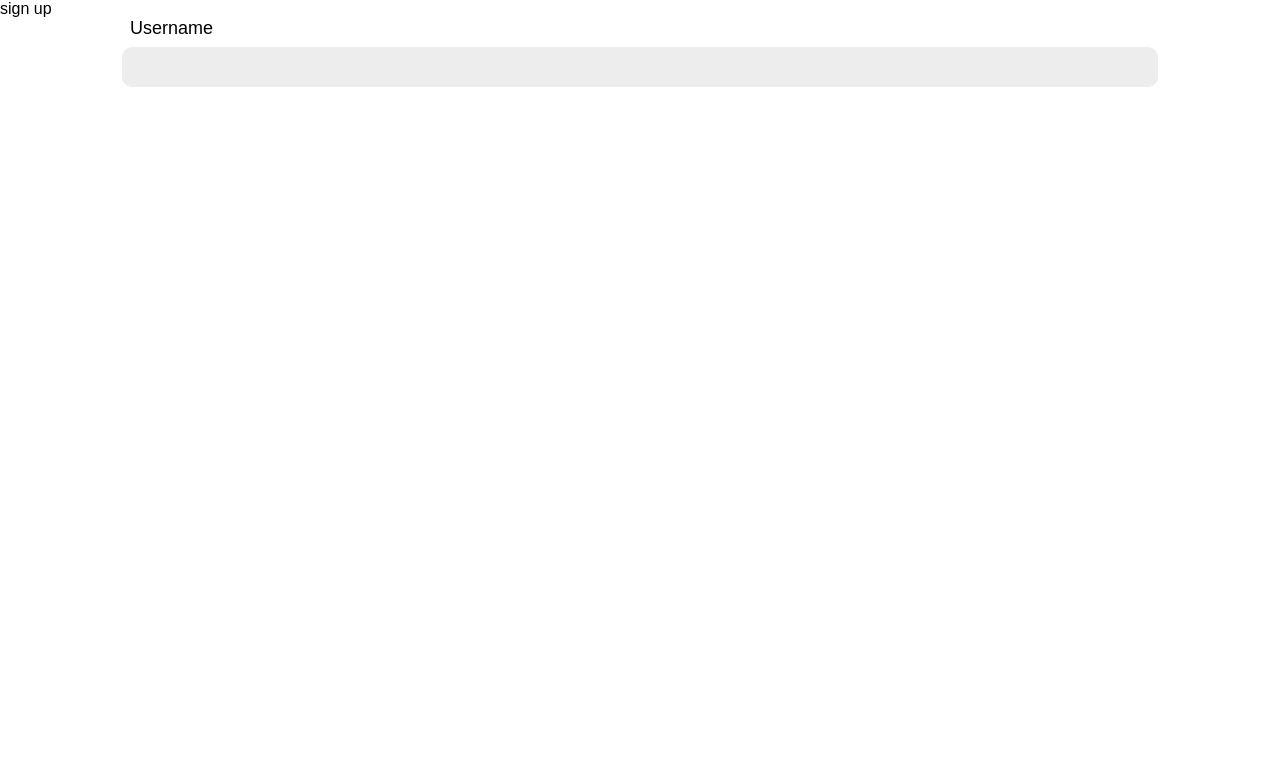
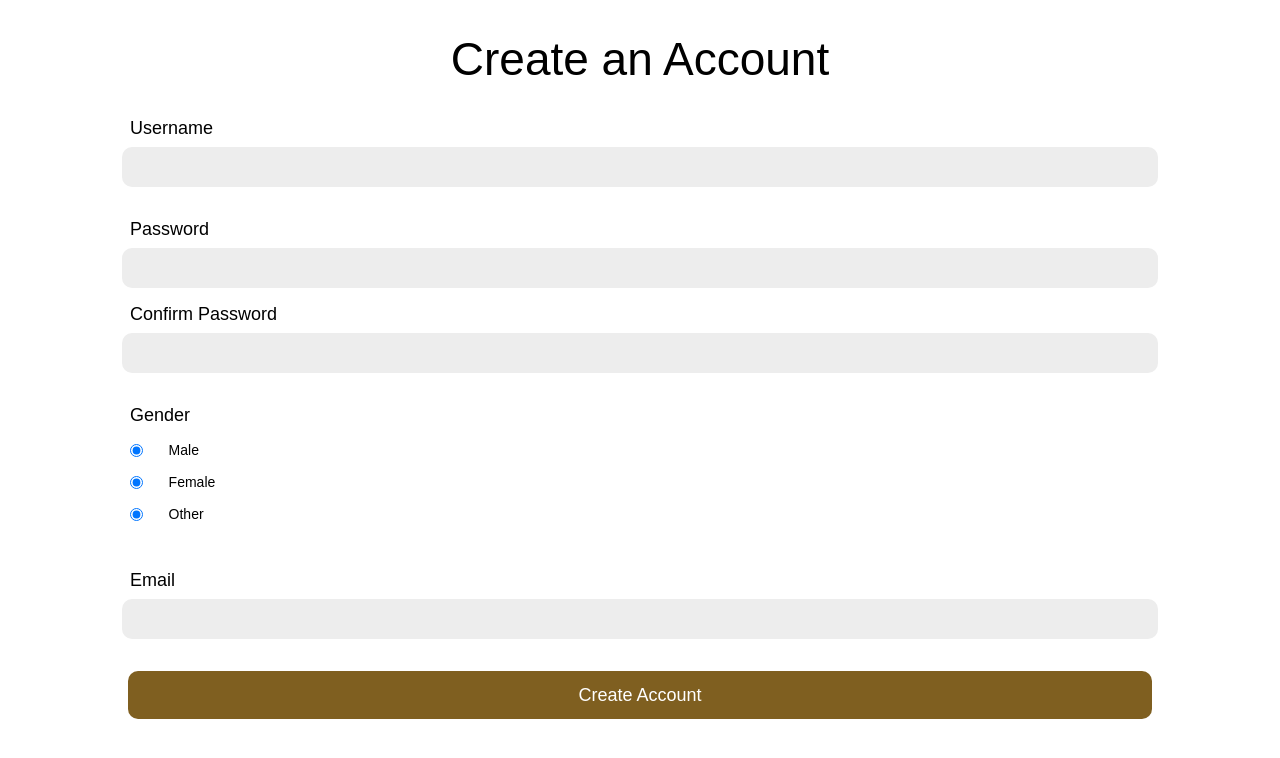
Before and after one commit to danielchungdev/Ploop, a React (Create React App) app in the folder frontend/: page /signup in a window 1280 px wide. Shown: the top 758 px of the page. Built offline with nearby package versions, Linux system fonts and the light colour scheme.

Commit message:
brandon - created visual frontend of signup page

```diff
--- /dev/null
+++ b/frontend/src/Components/Radio.js
@@ -0,0 +1,23 @@
+import React from 'react'
+import '../Sass/main.scss'
+
+class Radio extends React.Component{
+    constructor(props){
+        super(props)
+    }
+
+    render(){
+        let {label} = this.props;
+       return(
+            <div className = "radio-container">
+                <input className = "radio" type = "radio" checked = "checked"/>
+
+                <p className = "radio-label">
+                    {label}
+                </p>
+
+            </div>
+        )
+    }
+}
+export default Radio
--- a/frontend/src/Pages/Signin.js
+++ b/frontend/src/Pages/Signin.js
@@ -13,9 +13,7 @@ class Signin extends React.Component{
         return(
         <div className = "signin--container" >
 
-
             <img src={logo} alt="Ploop Logo"  className="signin--logo"/>
-
 
 <form>
             <Input label = "Username"/>
--- a/frontend/src/Pages/Signup.js
+++ b/frontend/src/Pages/Signup.js
@@ -1,12 +1,54 @@
 import React from 'react'
+
+import '../Sass/main.scss'
+
 import Button from '../Components/Button'
 import Input from '../Components/Input'
+import Radio from '../Components/Radio'
 
 class Signup extends React.Component{
     render(){
-        return(<div>
-            sign up
-            <Input label = "Username"/>
+        return(<div className = "signup--container">
+
+
+
+<div className = "create-an-account">
+Create an Account</div>
+
+
+
+
+
+<form>
+        <Input label = "Username"/>
+            <div style = {{margin:'4vh 0vh 2vh 0vh'}}>
+            <Input label = "Password"/>
+            </div>
+            <Input label = "Confirm Password"/>
+
+
+
+            <div className = "label" style = {{marginTop:'4vh'}}>Gender</div>
+            <Radio label = "Male"/>
+            <Radio label = "Female"/>
+
+            <Radio label = "Other"/>
+
+            <div style = {{margin:'6vh 0vh 4vh 0vh'}}>
+            <Input label = "Email"/>
+            </div>
+
+            <Button>
+                Create Account
+            </Button>
+
+
+
+
+
+
+</form>
+
         </div>)
     }
 }
--- /dev/null
+++ b/frontend/src/Sass/Components/_radio.scss
@@ -0,0 +1,24 @@
+.radio-container{
+    display:flex;
+    align-items: center;
+    justify-content: left;
+
+    margin: 2vh 1vh 2vh 1vh;
+
+
+}
+
+
+
+
+
+
+.radio-label{
+    font-size:14px;
+
+    user-select: none;
+
+    margin-left:2vw;
+
+    vertical-align: middle;
+}
--- a/frontend/src/Sass/Pages/_signin.scss
+++ b/frontend/src/Sass/Pages/_signin.scss
@@ -31,8 +31,6 @@
 .signin--logo{
     width:70vw;
 
-    justify-self: center;
-    align-self:center;
 
     padding: 8vh 0px 8vh 0px;
 
--- /dev/null
+++ b/frontend/src/Sass/Pages/_signup.scss
@@ -0,0 +1,23 @@
+.signup--container{
+    display:flex;
+
+    flex-direction: column;
+
+
+    align-items:center;
+
+}
+
+
+.create-an-account{
+    font-size:46px;
+
+    padding: 4vh 0vh 4vh 0vh;
+
+
+    display:flex;
+
+    justify-content: center;
+    text-align: center;
+
+}
--- a/frontend/src/Sass/main.scss
+++ b/frontend/src/Sass/main.scss
@@ -4,8 +4,9 @@
 @import "./Components/navbar";
 @import "./Pages/home";
 @import "./Pages/signin";
-
+@import "./Pages/signup";
 @import "./Components/input";
+@import "./Components/radio";
 
 
 *{
```
